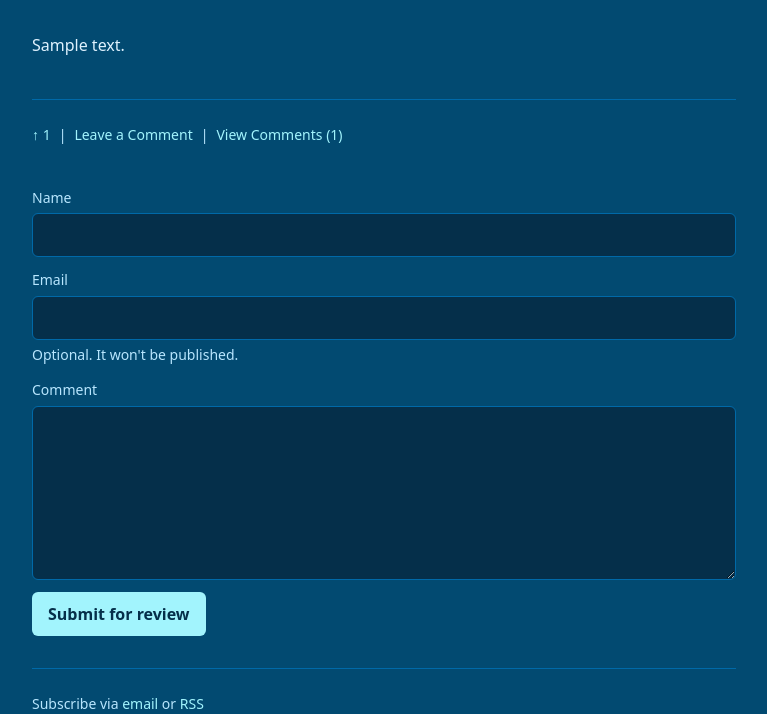
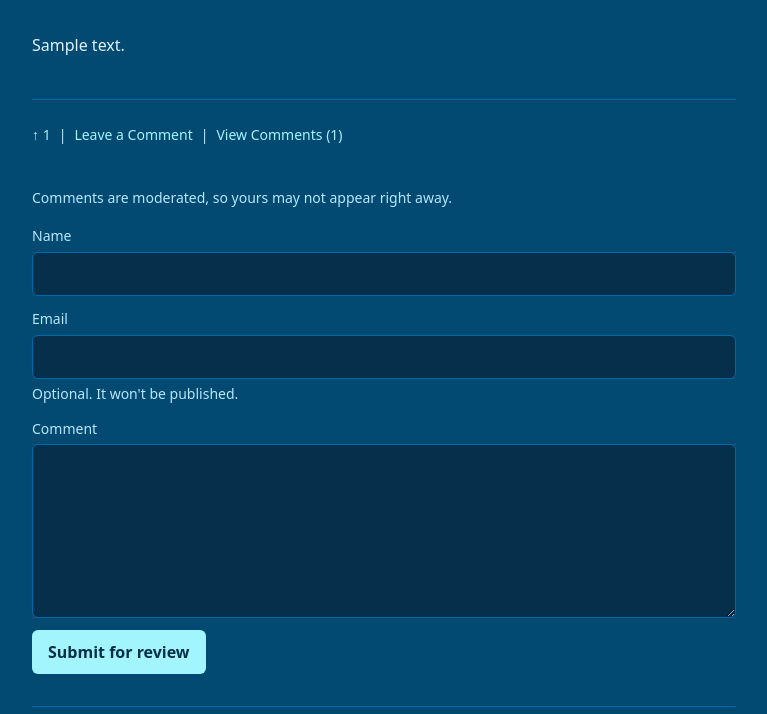
Before and after one commit to Otolock/antoniosantos.io-django, a Django app: a page that uses blog/templates/blog/post_detail.html in a window 1280 px wide, after a click on "Leave a Comment". Shown: the part 249-963 px from the top of the page, without its empty margins (256-1023 px from the left). Run offline with Django 5.2, Linux system fonts and the light colour scheme; tables that the repository leaves empty hold one stand-in row (values such as "Sample post").

Commit message:
Add note that comments are moderated

```diff
--- a/blog/static/blog/style.css
+++ b/blog/static/blog/style.css
@@ -865,7 +865,7 @@
     flex-direction: column;
     gap: calc(var(--spacing) * 4);
   }
-  .comments-empty, .form-help {
+  .comments-empty, .moderation-note, .form-help {
     color: var(--color-sky-200);
     font-size: var(--text-sm);
   }
--- a/blog/templates/blog/post_detail.html
+++ b/blog/templates/blog/post_detail.html
@@ -93,6 +93,10 @@
 </script>
 
 <section class="comment-panel comment-form-section" id="leave-comment" aria-label="Leave a comment">
+    <p class="moderation-note">
+        Comments are moderated, so yours may not appear right away.
+    </p>
+
     <form class="comment-form" action="{{ post.get_absolute_url }}#leave-comment" method="post">
         {% csrf_token %}
 
--- a/theme/input.css
+++ b/theme/input.css
@@ -271,6 +271,7 @@
   }
 
   .comments-empty,
+  .moderation-note,
   .form-help {
     color: var(--color-sky-200);
     font-size: var(--text-sm);
```
Also changed, not shown: blog/tests.py (+10 -0 lines).
